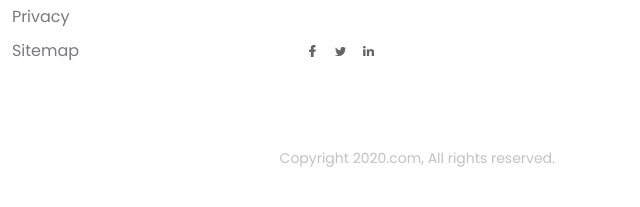
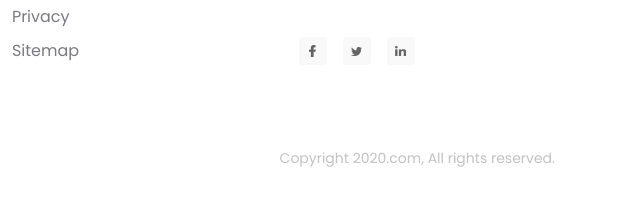
Before and after one commit to Spaceship-2K3/F8-HTML_CSS_Pro-01, a plain HTML site: page index.html in a window 1280 px wide. Shown: the part 4052-4259 px from the top of the page, 640-1280 px from the left. Drawn offline with Linux system fonts and the light colour scheme.

Commit message:
Fix bug phan Social

```diff
--- a/assets/css/style.css
+++ b/assets/css/style.css
@@ -596,6 +596,8 @@ a {
     align-items: center;
     justify-content: center;
     border-radius: 3px;
+    background-color: #f9f9f9;
+    margin-right: 1.6rem;
 }
 
 .footer .social-link:hover {
```
